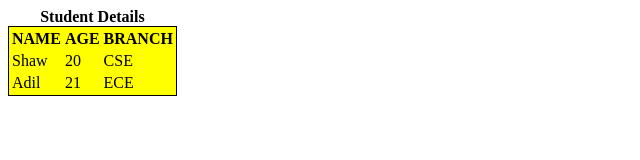
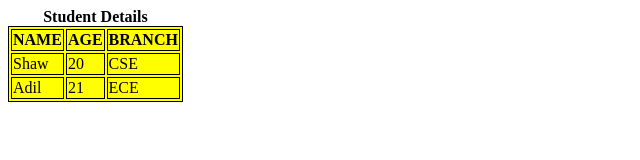
Before and after one commit to acciojob/table-practise-prasadmull, a website: page main.html in a window 1280 px wide. Shown: the whole page, without its empty margins (0-640 px from the left). Drawn offline with Linux system fonts and the light colour scheme.

Commit message:
created a submission

```diff
--- a/styles.css
+++ b/styles.css
@@ -1,5 +1,5 @@
 /*  your css code here. If applicable */
-.tb{
+.tb,th,td{
 	border:1px solid rgb(0,0,0);
 	background-color:rgb(255,255,0);
 }
```
